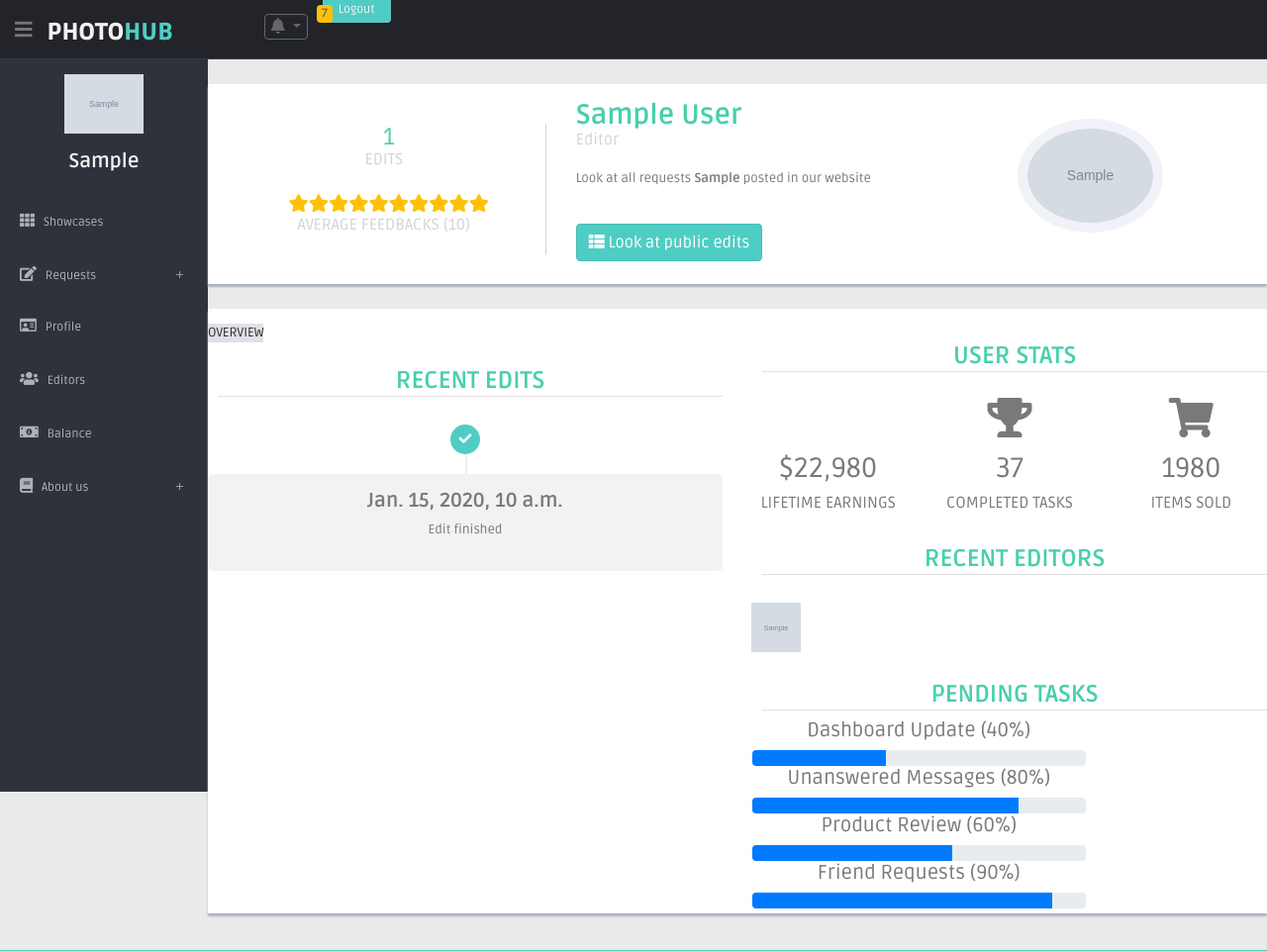
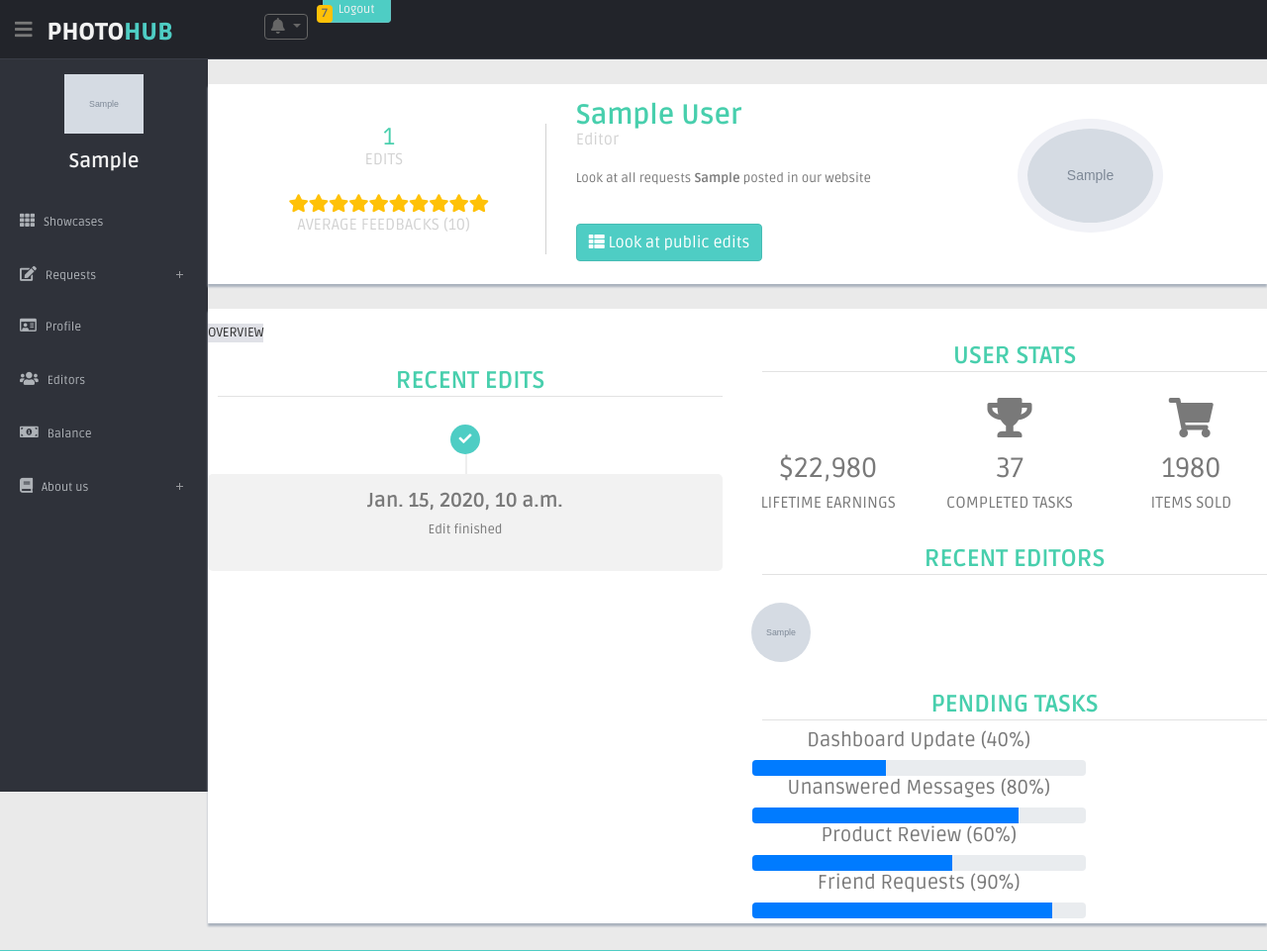
Before and after one commit to aminrd/photoHub, a Django app: page /profile/1/ in a window 1280 px wide. Shown: the top 961 px of the page at 99% size. Run offline with Django 3.2, Linux system fonts and the light colour scheme; a user stored in the database is signed in; tables that the repository leaves empty hold one stand-in row (values such as "Sample post"); grey boxes marked "Sample" are stand-in pictures; some libraries are stand-ins or nearby versions.

Commit message:
profile page update

```diff
--- a/WebApplication/templates/profile.html
+++ b/WebApplication/templates/profile.html
@@ -106,8 +106,8 @@
                           <ul class="my-friends">
                               {% for opponent in PROFILE.get_opposite_list %}
                             <li>
-                            <a href="/profile/{{ opponent.id }}/">
-                              <div class="friends-pic"><img class="img-circle" width="50" height="50" src="{{ opponent.get_profile_thumbnail }}"></div>
+                            <a href="/profile/{{ opponent.default_user.id }}/">
+                              <div class="friends-pic"><img class="img-circle rounded-circle" width="60" height="60" src="{{ opponent.get_profile_thumbnail }}"></div>
                             </a>
                             </li>
                               {% endfor %}
```
